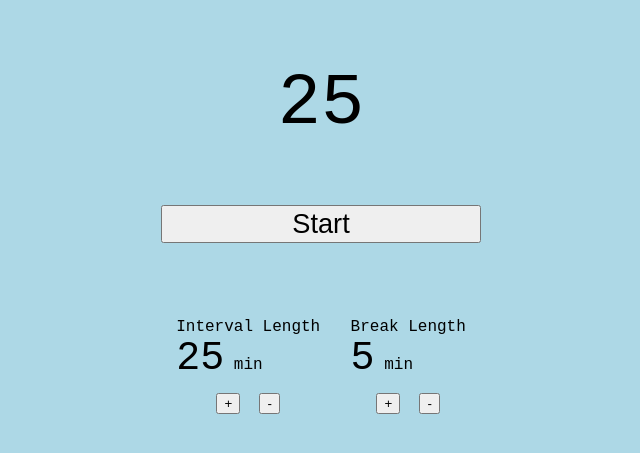
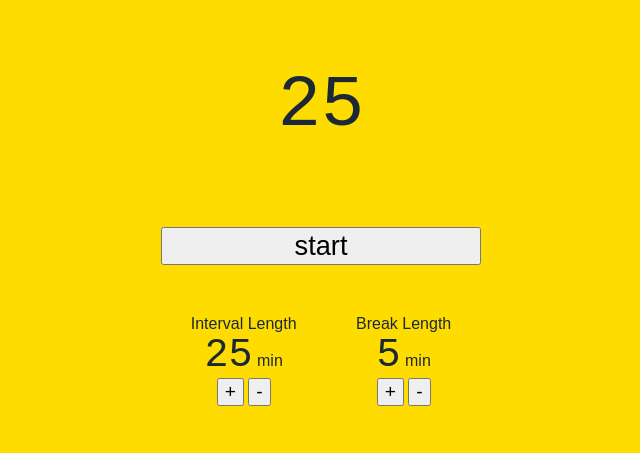
Before and after one commit to tymeart/pomodoro, a website: page index.html in a window 1280 px wide. Shown: the part 175-628 px from the top of the page, without its empty margins (319-959 px from the left). Drawn offline with Linux system fonts and the light colour scheme.

Commit message:
Change font, colors, and spacing

```diff
--- a/styles/main.scss
+++ b/styles/main.scss
@@ -1,5 +1,10 @@
+$yellow: #FFDC00;
+$darkblue: #1c2833;
+
 body {
   margin: 0;
+  font-family: sans-serif;
+  color: $darkblue;
 }
 
 .container {
@@ -8,25 +13,30 @@ body {
   flex-direction: column;
   justify-content: center;
   align-items: center;
-  background-color: lightblue;
-  font-family: monospace, sans-serif;
+  background-color: $yellow;
 }
 
 .countdown {
   width: 400px;
   height: 250px;
-  margin-bottom: 35px;
+  margin-bottom: 20px;
   text-align: center;
 }
 
 .timer {
-  padding: 60px;
+  padding: 50px;
+  padding-bottom: 80px;
   font-size: 4.5em;
+}
+
+.timer, .minutes {
+  font-family: monospace, sans-serif;
 }
 
 .start-stop {
   width: 80%;
   font-size: 1.7em;
+  text-transform: lowercase;
 }
 
 .interval-lengths {
@@ -39,6 +49,7 @@ body {
 .session, .break {
   display: flex;
   flex-direction: column;
+  align-items: center;
 }
 
 .session-length, .break-length {
@@ -49,7 +60,7 @@ body {
   }
 }
 
-.buttons {
-  font-size: 2em;
+.interval-lengths button {
+  font-size: 1.2em;
   margin: 0 auto;
 }
```
Also changed, not shown: styles/main.css, 1 other file.
